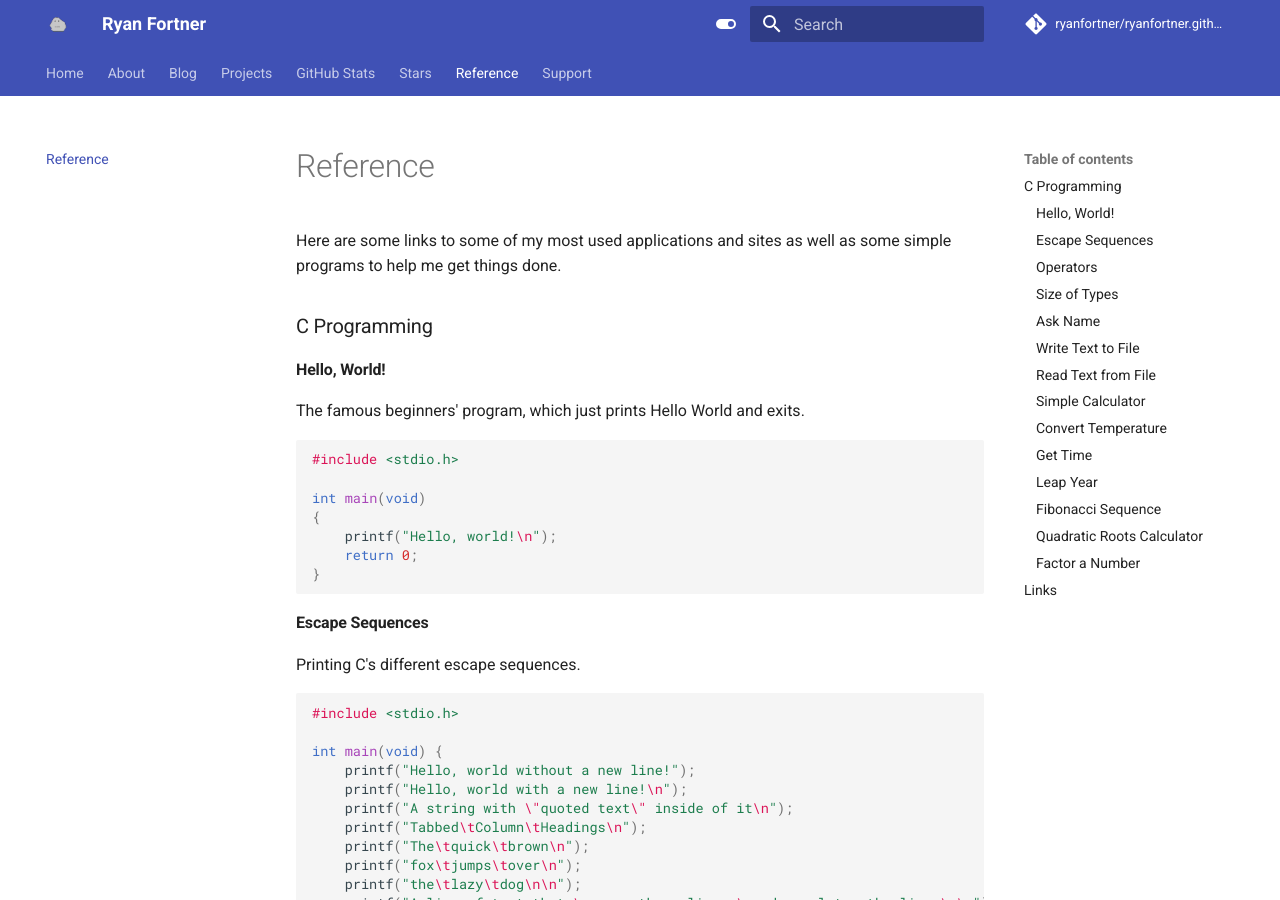
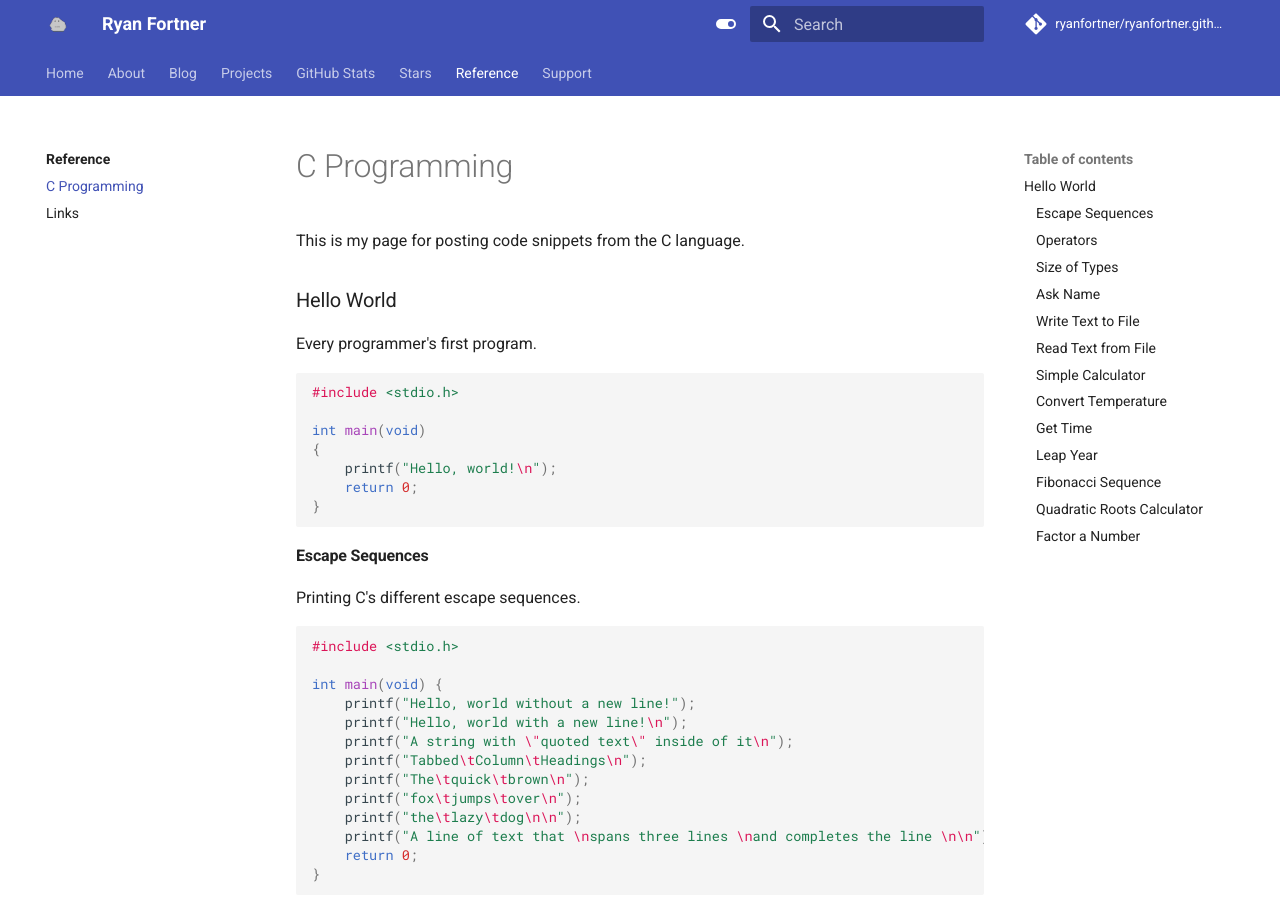
Before and after one commit to ryanfortner/ryanfortner.github.io, an MkDocs documentation site: the page built from docs/reference/c-programming.md, in a window 1280 px wide and 900 px high. Built offline with MkDocs 1.6.1 and Material for MkDocs 9.7.7, drawn with Linux system fonts in a browser that asks for light colours; comment, search, counter and statistics services are not loaded; some of the changed text lies outside the part shown.

Commit message:
update reference page

````diff
--- a/docs/reference.md
+++ b/docs/reference/c-programming.md
@@ -1,10 +1,7 @@
-# Reference
-
-Here are some links to some of my most used applications and sites as well as some simple programs to help me get things done.
-
-### C Programming
-#### Hello, World!
-The famous beginners' program, which just prints Hello World and exits.
+# C Programming
+This is my page for posting code snippets from the C language.
+### Hello World
+Every programmer's first program.
 ```c
 #include <stdio.h>
 
@@ -398,9 +395,3 @@ int main(void) {
     return 0;
 }
 ```
-### Links
-- To-Do List: [https://ryanfortner.github.io/todolist/](https://ryanfortner.github.io/todolist/)
-- Invuedious: [https://ryanfortner.github.io/invuedious/](https://ryanfortner.github.io/invuedious/)
-- Pi-Apps AARCH64 nodes:
-    - Node1: [https://node1.pi-apps.io](https://node1.pi-apps.io/)
-    - Node2: [https://node2.pi-apps.io](https://node2.pi-apps.io/)
--- a/mkdocs.yml
+++ b/mkdocs.yml
@@ -138,5 +138,8 @@ nav:
     - Pi Apps CLI: projects/pi-apps-cli.md
   - GitHub Stats: github-stats.md
   - Stars: stars.md
-  - Reference: reference.md
+  - Reference:
+    - reference/index.md
+    - C Programming: reference/c-programming.md
+    - Links: reference/links.md
   - Support: 'https://ko-fi.com/ryanfortner'
````
Also changed, not shown: docs/reference/index.md (added, +5 -0 lines), docs/reference/links.md (added, +6 -0 lines).
